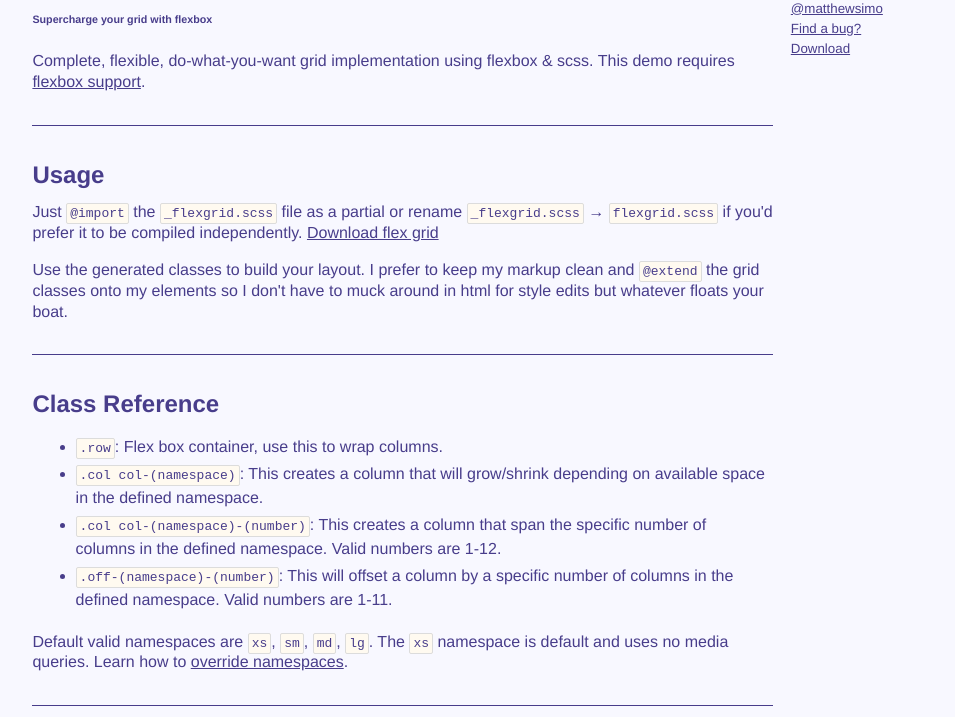
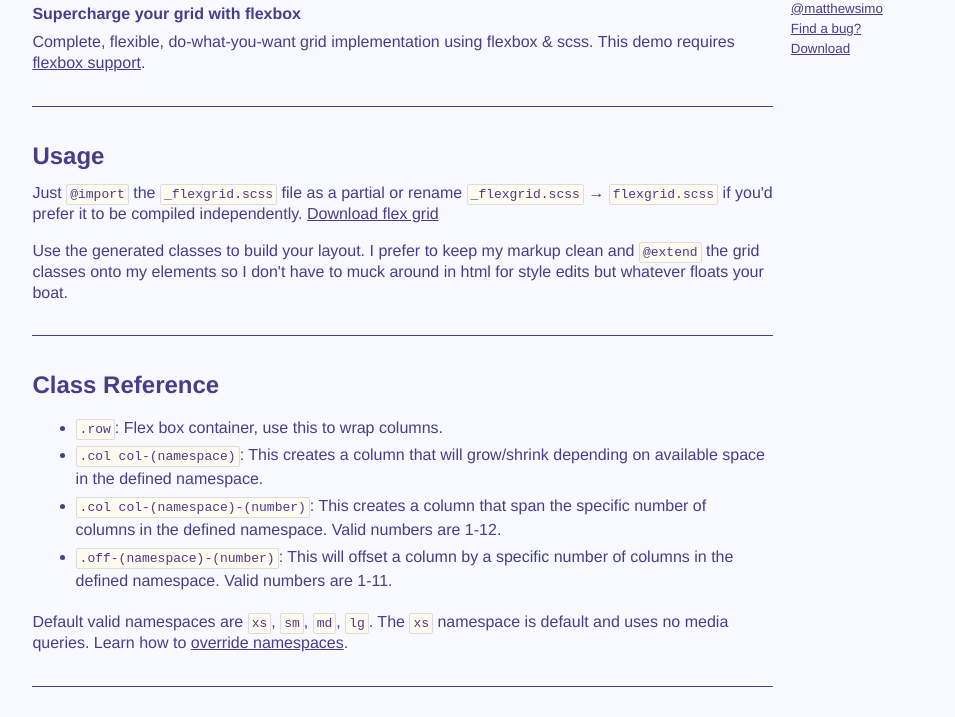
Before and after one commit to matthewsimo/scss-flex-grid, a website: page demo/index.html in a window 1280 px wide. Shown: the part 134-851 px from the top of the page, without its empty margins (111-1066 px from the left). Drawn offline with Linux system fonts and the light colour scheme.

Commit message:
demo html mini change`

```diff
--- a/demo/index.html
+++ b/demo/index.html
@@ -22,7 +22,7 @@
 			<main id="main" class="col col-xs-12 col-sm-9">
 				<header>
 					<h1>Reflex</h1>
-					<h6>Supercharge your grid with flexbox</h6>
+					<h4>Supercharge your grid with flexbox</h4>
 				</header>
 
 				<p>Complete, flexible, do-what-you-want grid implementation using flexbox &amp; scss. This demo requires <a href="http://caniuse.com/#feat=flexbox">flexbox support</a>.</p>
```
